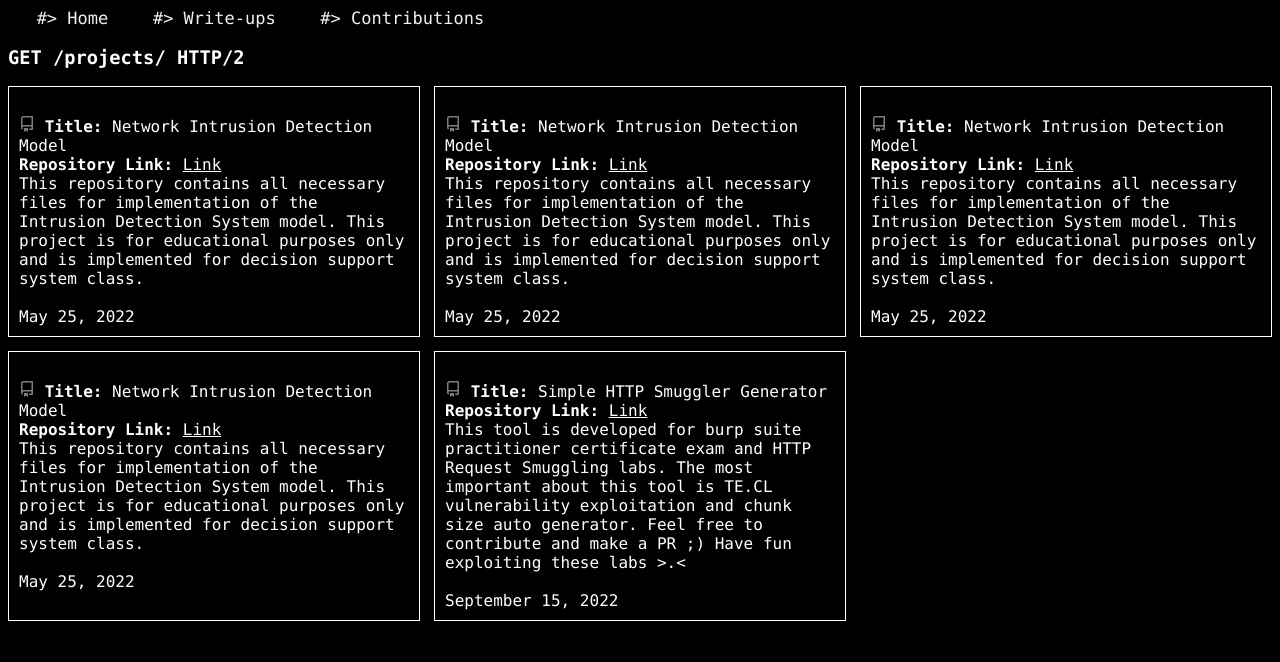
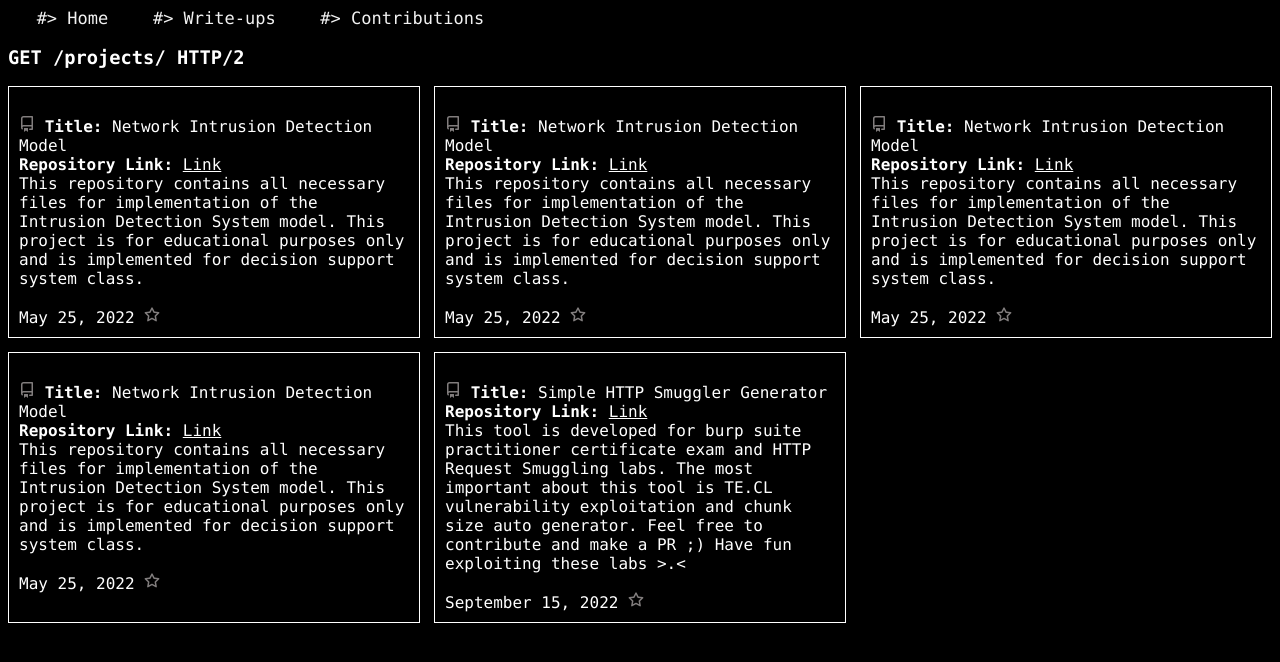
Before and after one commit to dhmosfunk/dhmosfunk.github.io, a Jekyll site: the page built from index.html, in a window 1280 px wide. Shown: the top 662 px of the page. Built offline with Jekyll 4.4.1, drawn with Linux system fonts in a browser that asks for light colours.

Commit message:
Update index.html

```diff
--- a/index.html
+++ b/index.html
@@ -14,6 +14,10 @@
 </svg> <b>Title:</b> {{project.title}}<br>
             <b>Repository Link:</b> <a href="{{project.repo_link}}" target="_blank">Link</a> <br>
             {{project.desc}} <br><br>
-            {{project.date | date: "%B %d, %Y"}}
+            {{project.date | date: "%B %d, %Y"}} <svg aria-label="stars" role="img" height="16" viewBox="0 0 16 16" version="1.1" width="16" data-view-component="true" class="octicon octicon-star">
+    <path d="M8 .25a.75.75 0 0 1 .673.418l1.882 3.815 4.21.612a.75.75 0 0 1 .416 1.279l-3.046 2.97.719 4.192a.751.751 0 0 1-1.088.791L8 12.347l-3.766 1.98a.75.75 0 0 1-1.088-.79l.72-4.194L.818 6.374a.75.75 0 0 1 .416-1.28l4.21-.611L7.327.668A.75.75 0 0 1 8 .25Zm0 2.445L6.615 5.5a.75.75 0 0 1-.564.41l-3.097.45 2.24 2.184a.75.75 0 0 1 .216.664l-.528 3.084 2.769-1.456a.75.75 0 0 1 .698 0l2.77 1.456-.53-3.084a.75.75 0 0 1 .216-.664l2.24-2.183-3.096-.45a.75.75 0 0 1-.564-.41L8 2.694Z"></path>
+</svg> <svg aria-label="forks" role="img" height="16" viewBox="0 0 16 16" version="1.1" width="16" data-view-component="true" class="octicon octicon-repo-forked">
+    <path d="M5 5.372v.878c0 .414.336.75.75.75h4.5a.75.75 0 0 0 .75-.75v-.878a2.25 2.25 0 1 1 1.5 0v.878a2.25 2.25 0 0 1-2.25 2.25h-1.5v2.128a2.251 2.251 0 1 1-1.5 0V8.5h-1.5A2.25 2.25 0 0 1 3.5 6.25v-.878a2.25 2.25 0 1 1 1.5 0ZM5 3.25a.75.75 0 1 0-1.5 0 .75.75 0 0 0 1.5 0Zm6.75.75a.75.75 0 1 0 0-1.5.75.75 0 0 0 0 1.5Zm-3 8.75a.75.75 0 1 0-1.5 0 .75.75 0 0 0 1.5 0Z"></path>
+</svg>
         </div>
         {% endfor %}
```
